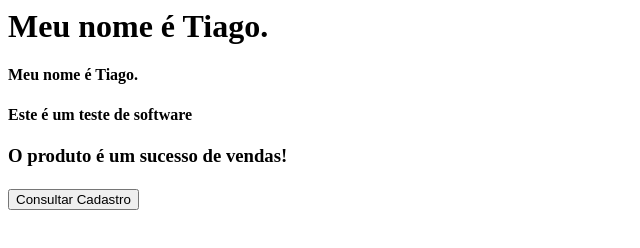
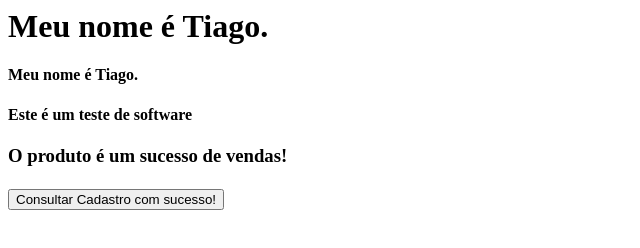
Before and after one commit to tiagoworking5/PROJETO_ATIVIDADE_1, a plain HTML site: page index.html in a window 1280 px wide. Shown: the whole page, without its empty margins (0-640 px from the left). Drawn offline with Linux system fonts and the light colour scheme.

Commit message:
Modificação do botão consultar.

```diff
--- a/index.html
+++ b/index.html
@@ -11,4 +11,4 @@
 
 <br>
 <br>
-<button />Consultar Cadastro
+<button />Consultar Cadastro com sucesso!
```
